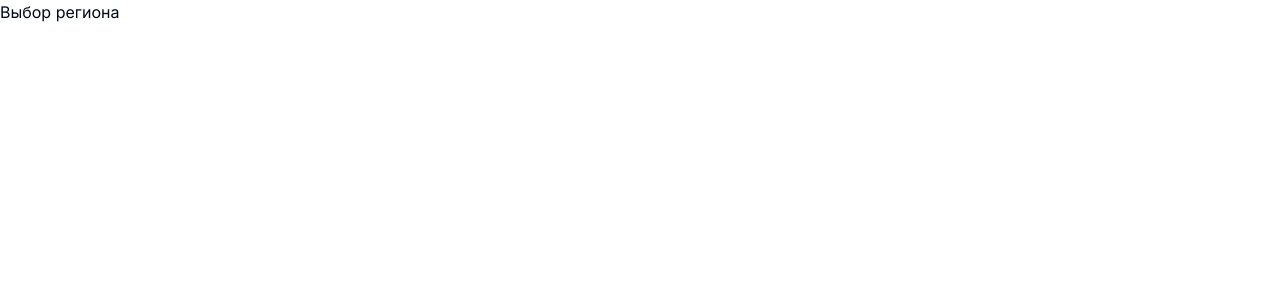
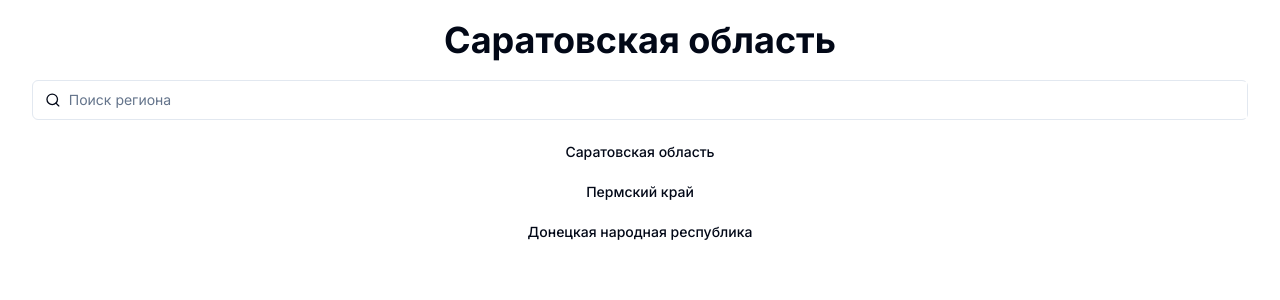
Before and after one commit to csit-sgu/its-frontend, a Next.js app: page /regions in a window 1280 px wide. Shown: the top 300 px of the page. Built offline with nearby package versions, Linux system fonts and the light colour scheme.

Commit message:
feat: Create region picker page

```diff
--- a/src/app/regions/[regionId]/page.tsx
+++ b/src/app/regions/[regionId]/page.tsx
@@ -95,7 +95,7 @@ export default function RegionProfile({ params }: { params: { regionId: string }
           </ScrollArea>
         </div>
         <div className="w-[30%]">
-          <EfficiencyMetrics relative={666} absolute={999} className='mb-3' />
+          <EfficiencyMetrics relative={666} absolute={999} className="mb-3" />
           <GoodBadMetrics goodPercentage={70} badPercentage={30} size={300} />
         </div>
       </div>
--- a/src/app/regions/page.tsx
+++ b/src/app/regions/page.tsx
@@ -1,3 +1,44 @@
+'use client';
+
+import { Button, buttonVariants } from '@/components/ui/button';
+import { Card } from '@/components/ui/card';
+import { Input } from '@/components/ui/input';
+import { SearchInput } from '@/components/ui/search-input';
+import { Region } from '@/domain/types';
+import Link from 'next/link';
+import { useState } from 'react';
+
 export default function RegionPickerPage() {
-  return <h1>Выбор региона</h1>;
+  const [prompt, setPrompt] = useState<string>('');
+  const [loading, setLoading] = useState<boolean>(false);
+  const [regions, setRegions] = useState<Region[]>([
+    { regionId: '1', name: 'Саратовская область' },
+    { regionId: '2', name: 'Пермский край' },
+    { regionId: '3', name: 'Донецкая народная республика' },
+  ]);
+
+  const filteredRegions =
+    prompt.trim() === ''
+      ? regions
+      : regions.filter((r) => r.name.trim().toLowerCase().startsWith(prompt.toLowerCase()));
+
+  return (
+    <div className="container">
+      <div className="flex pt-5 pb-5 justify-center">
+        <h2 className="font-bold text-4xl">Саратовская область</h2>
+      </div>
+      <SearchInput
+        placeholder="Поиск региона"
+        value={prompt}
+        onChange={(e) => setPrompt(e.target.value)}
+      />
+      <div className="flex flex-col mt-3">
+        {filteredRegions.map((r) => (
+          <Link href={`/regions/${r.regionId}`} className={buttonVariants({ variant: 'ghost' })}>
+            {r.name}
+          </Link>
+        ))}
+      </div>
+    </div>
+  );
 }
--- /dev/null
+++ b/src/components/ui/search-input.tsx
@@ -0,0 +1,31 @@
+import React from 'react';
+import { InputProps } from './input';
+import { cn } from '@/lib/utils';
+import { Search } from 'lucide-react';
+
+export type SearchProps = React.InputHTMLAttributes<HTMLInputElement>;
+
+const SearchInput = React.forwardRef<HTMLInputElement, InputProps>(
+  ({ className, ...props }, ref) => {
+    return (
+      <div
+        className={cn(
+          'flex h-10 items-center rounded-md border border-input bg-white pl-3 text-sm ring-offset-background focus-within:ring-1 focus-within:ring-ring focus-within:ring-offset-2',
+          className,
+        )}
+      >
+        <Search className="h-[16px] w-[16px]" />
+        <input
+          {...props}
+          type="search"
+          ref={ref}
+          className="w-full p-2 placeholder:text-muted-foreground focus-visible:outline-none disabled:cursor-not-allowed disabled:opacity-50"
+        />
+      </div>
+    );
+  },
+);
+
+SearchInput.displayName = 'SearchInput';
+
+export { SearchInput };
```
Also changed, not shown: src/domain/types.ts (+7 -0 lines).
